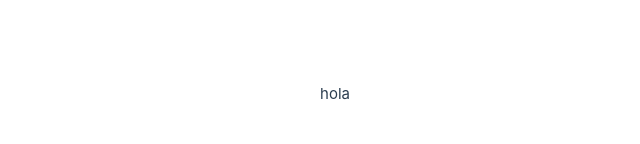
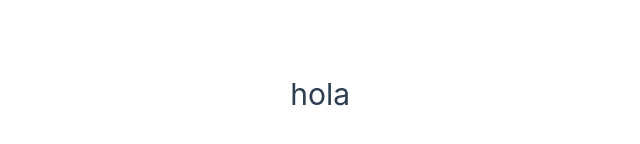
Before and after one commit to g1alexander/masiv_comic, a Vue app: page / in a window 1280 px wide. Shown: the part 306-450 px from the top of the page, without its empty margins (290-930 px from the left). Built offline with nearby package versions, Linux system fonts and the light colour scheme.

Commit message:
chore: html

```diff
--- a/src/modules/comic/views/HomeView.vue
+++ b/src/modules/comic/views/HomeView.vue
@@ -1,8 +1,7 @@
-<script setup lang="ts">
-</script>
+<script setup lang="ts"></script>
 
 <template>
   <main>
-    hola
+    <h1>hola</h1>
   </main>
 </template>
```
